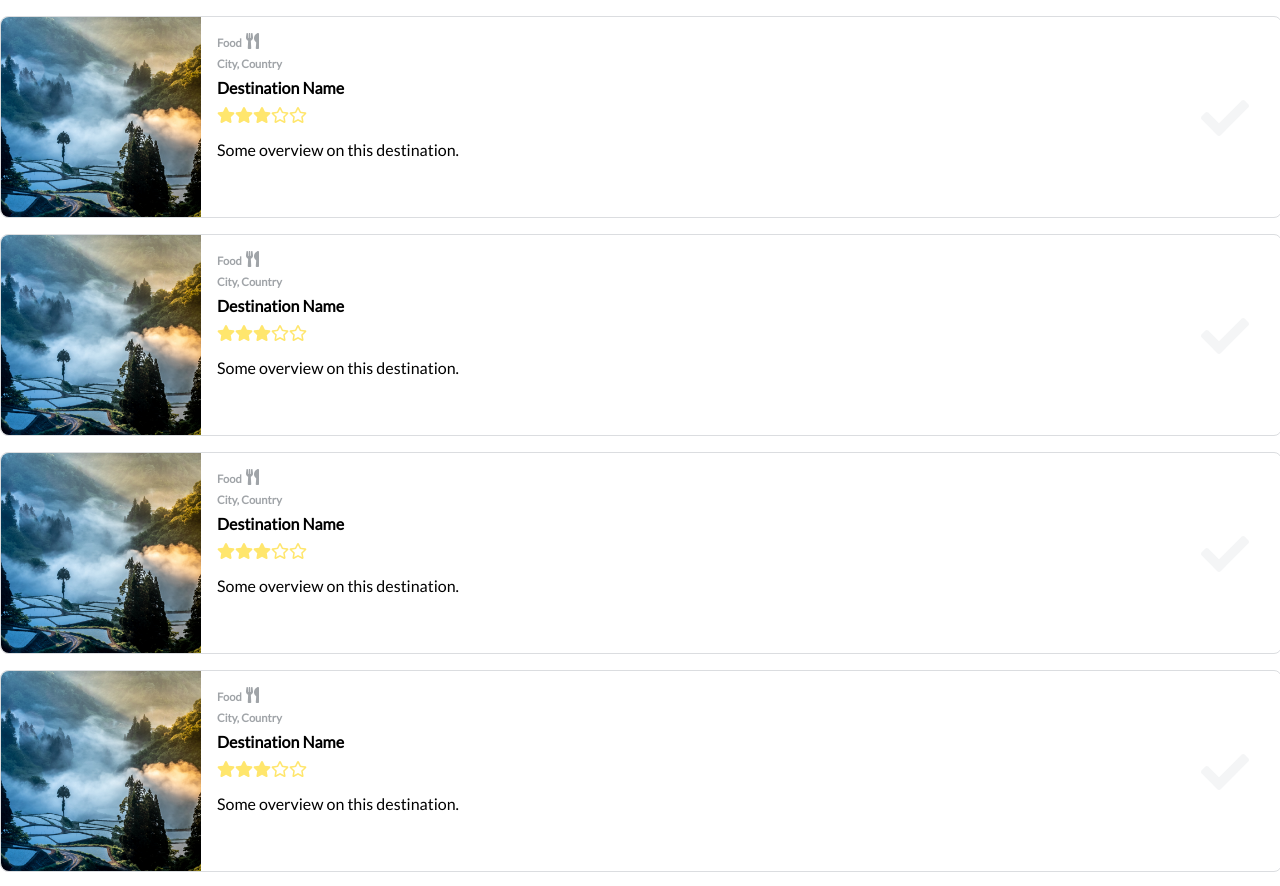
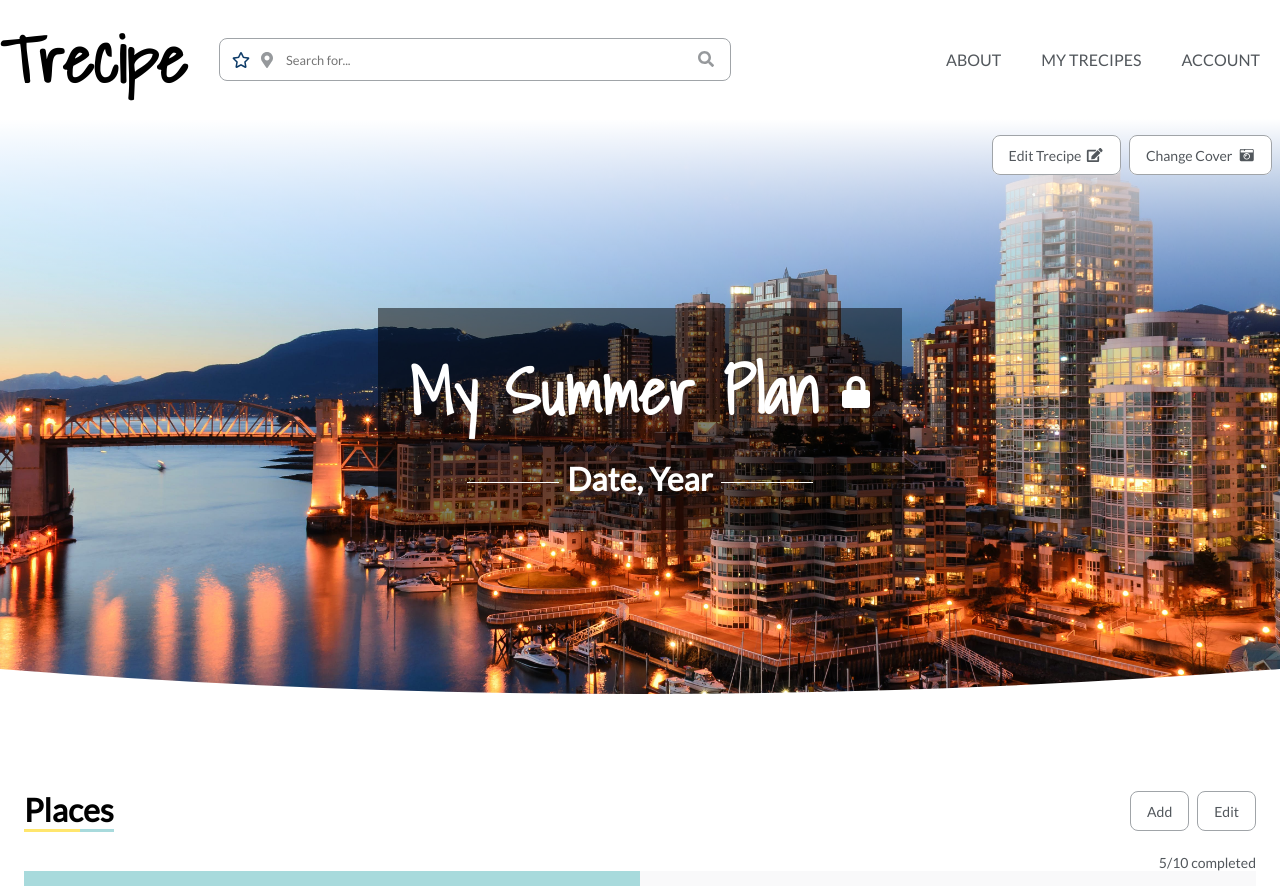
Before and after one commit to shizuko-akamoto/Trecipe, a React (Create React App) app: page /1 in a window 1280 px wide. Shown: the top 886 px of the page. Built offline with nearby package versions, Linux system fonts and the light colour scheme.

Commit message:
Set up some basic view of Trecipe page. Most of the elements are laid out in their correct position, but not much of the functions are present yet.

```diff
--- a/src/components/Button/Button.tsx
+++ b/src/components/Button/Button.tsx
@@ -44,7 +44,7 @@ export class Button extends Component<ButtonProps, ButtonState> {
 
   render() {
     return (
-      <div>
+      <div className="button-wrapper">
         <button
           className={
             this.props.text === "" && !isUndefined(this.props.icon)
--- a/src/components/Button/buttons.scss
+++ b/src/components/Button/buttons.scss
@@ -1,4 +1,9 @@
 @import "../variables";
+
+.button-wrapper {
+  border-radius: 8px;
+  background-color: $tc-white;
+}
 
 .button {
   background-color: $tc-white;
@@ -32,7 +37,7 @@
     border-color: $light-gray;
   }
   .button-icon {
-    padding: 5px;
+    padding-left: 5px;
   }
 }
 
--- a/src/components/CoverPhoto/CoverPhoto.tsx
+++ b/src/components/CoverPhoto/CoverPhoto.tsx
@@ -1,10 +1,11 @@
-import React from "react";
+import React, { ReactNode, ReactNodeArray } from "react";
 import Background from "../../pages/MyTrecipes/TrecipeCard/BetterDefaultImage.png";
 import PhotoUploader from "../PhotoUploader/PhotoUploader";
 
 export interface CoverphotoProps {
   trecipeCardID: number;
   imageSource: string;
+  buttons?: ReactNodeArray;
 }
 
 export interface CoverphotoState {
@@ -16,6 +17,7 @@ export class CoverPhoto extends React.Component<CoverphotoProps> {
   public static defaultProps: Partial<CoverphotoProps> = {
     trecipeCardID: 42,
     imageSource: "url(" + Background + ")",
+    buttons: [],
   };
 
   public readonly state: Readonly<CoverphotoState> = {
@@ -50,14 +52,18 @@ export class CoverPhoto extends React.Component<CoverphotoProps> {
         <div
           className="coverPhotoImage"
           style={{
-            backgroundImage: `linear-gradient(180deg,rgba(255, 255, 255, 0) 35%,rgba(0, 0, 0, 0.5) 100%),
+            backgroundImage: `linear-gradient(180deg, #FFFFFF 0%, rgba(255, 255, 255, 0) 35%),
                      ${this.state.sourceImage}`,
           }}
-          onClick={this.toggle.bind(this)}
-        />
-        <PhotoUploader
-          changeFileCallback={this.fileUpdateCallback.bind(this)}
-        />
+          onClick={this.toggle.bind(this)}>
+          {this.props.children}
+        </div>
+        <div className="coverPhotoBtnsWrapper">
+          {this.props.buttons}
+          <PhotoUploader
+            changeFileCallback={this.fileUpdateCallback.bind(this)}
+          />
+        </div>
         {this.state.isOpen && (
           <dialog
             className="coverPhotoDialog"
--- a/src/components/CoverPhoto/coverPhoto.scss
+++ b/src/components/CoverPhoto/coverPhoto.scss
@@ -1,15 +1,20 @@
 @import "../variables";
-.coverPhotoUploadButton {
+
+.coverPhotoBtnsWrapper {
   position: absolute;
-  right: 1em;
-  top: 1em;
+  top: 1rem;
+  right: 0.5rem;
+  display: flex;
+
+  & > * {
+    margin-left: 0.5rem;
+  }
 }
 
 .coverPhotoWrapper {
-  height: 35%;
+  height: 100%;
   width: 100%;
-  position: absolute;
-  top: 0;
+  position: relative;
 }
 
 .coverPhotoImage {
@@ -18,11 +23,9 @@
   background-position: center;
   background-repeat: no-repeat;
   background-size: cover;
-  position: relative;
-  margin: auto;
-  top: 0;
-  left: 0;
   cursor: pointer;
+  display: flex;
+  justify-content: center;
   &:hover {
     opacity: 0.7;
   }
@@ -42,14 +45,7 @@
   height: 200%;
   width: 80%;
   top: 10%;
-}
-
-.coverPhotoUploadButton .button {
-  &:hover {
-    background-color: white;
-    color: $mid-gray;
-    border-color: $mid-gray;
-  }
+  z-index: 1000;
 }
 
 .coverPhotoSelector {
--- /dev/null
+++ b/src/components/ProgressBar/ProgressBar.scss
@@ -0,0 +1,20 @@
+@import "../../components/variables";
+
+.progress-bar {
+  height: 10px;
+  position: relative;
+  background-color: $white-gray;
+
+  .progress-bar-filler {
+    background-color: $powder-blue;
+    height: 100%;
+    max-width: 100%;
+  }
+}
+
+.progress-bar-text {
+  font-size: $button-font-size;
+  font-family: $default-font-family;
+  text-align: right;
+  color: $mid-gray;
+}
--- /dev/null
+++ b/src/components/ProgressBar/ProgressBar.tsx
@@ -0,0 +1,41 @@
+import React, { CSSProperties } from "react";
+import "./ProgressBar.scss";
+
+export interface ProgressBarProps {
+  total: number;
+  completed: number;
+  showText: boolean;
+  barStyle?: CSSProperties;
+  fillerStyle?: CSSProperties;
+}
+
+export class ProgressBar extends React.Component<ProgressBarProps> {
+  private calcPercentage() {
+    return this.props.total === 0
+      ? 0
+      : (this.props.completed / this.props.total) * 100;
+  }
+
+  render() {
+    const barStyle = this.props.barStyle ? this.props.barStyle : {};
+    const fillerStyle = this.props.fillerStyle ? this.props.fillerStyle : {};
+    return (
+      <div>
+        {this.props.showText && (
+          <div className="progress-bar-text">
+            {this.props.completed}/{this.props.total} completed
+          </div>
+        )}
+        <div className="progress-bar" style={barStyle}>
+          <div
+            className="progress-bar-filler"
+            style={{
+              width: this.calcPercentage.bind(this)() + "%",
+              ...fillerStyle,
+            }}
+          />
+        </div>
+      </div>
+    );
+  }
+}
--- a/src/pages/Trecipe/Trecipe.scss
+++ b/src/pages/Trecipe/Trecipe.scss
@@ -1,4 +1,116 @@
 @import "../../components/variables";
+@import "../../components/mixins";
+@import "../../components/animation";
+
+.tc-header-container {
+  font-family: $default-font-family;
+  position: relative;
+  background: $tc-white;
+  height: 600px;
+
+  .tc-edit-btn {
+    position: absolute;
+    top: 1rem;
+    left: 1rem;
+  }
+
+  .tc-header-text {
+    flex-basis: 30%;
+    align-self: center;
+    text-align: center;
+    white-space: nowrap;
+    color: $tc-white;
+    background-color: rgba($tc-black, 0.5);
+    font-family: $default-font-family;
+    padding: 1rem;
+
+    .tc-header-title {
+      display: flex;
+      margin: 1rem;
+      align-items: center;
+      justify-content: center;
+
+      .tc-header-name {
+        font-family: $logo-font-family;
+        margin: 0;
+        font-size: $logo-font-size;
+      }
+
+      .tc-header-privacy {
+        margin-left: 1.5rem;
+        font-size: $title-font-size;
+      }
+    }
+
+    .tc-header-time {
+      font-size: $title-font-size;
+      margin: 1rem;
+
+      &:before,
+      &:after {
+        background-color: $tc-white;
+        content: "";
+        display: inline-block;
+        height: 1px;
+        position: relative;
+        vertical-align: middle;
+        width: 20%;
+      }
+
+      &:before {
+        right: 0.5rem;
+        margin-left: -50%;
+      }
+
+      &:after {
+        left: 0.5rem;
+        margin-right: -50%;
+      }
+    }
+  }
+
+  .border {
+    position: absolute;
+    bottom: -50px;
+    width: 100%;
+    height: 100px;
+    fill: $tc-white;
+  }
+}
+
+.content-wrapper {
+  box-sizing: border-box;
+  background-color: $tc-white;
+  padding: 0 0 10rem 0;
+  min-height: 100vh;
+  margin: auto auto 21.875rem;
+  box-shadow: -20px 1.5rem 2rem 0px rgba(0, 0, 0, 0.08);
+  font-family: $default-font-family;
+
+  .content {
+    font-family: $default-font-family;
+    font-size: $default-font-size;
+    max-width: 1280px;
+    margin: 0 auto;
+    padding: 3.125rem 1.5rem 0 1.5rem;
+  }
+
+  .title-with-btns {
+    display: flex;
+    justify-content: space-between;
+    align-items: center;
+    .page-title {
+      @include title-border-bottom($powder-blue, $crayola-yellow);
+      font-size: $title-font-size;
+    }
+
+    .dest-edit-btn-wrapper {
+      display: flex;
+      & > * {
+        margin-left: 0.5rem;
+      }
+    }
+  }
 
   .destination-cards {
     padding: 0;
@@ -6,6 +118,7 @@
 
     & > * {
       margin-bottom: 1rem;
+      //animation: fade-in 0.4s ease;
     }
   }
 
@@ -23,3 +136,4 @@
       font-size: $button-font-size;
     }
   }
+}
--- a/src/pages/Trecipe/Trecipe.tsx
+++ b/src/pages/Trecipe/Trecipe.tsx
@@ -1,10 +1,6 @@
 import React from "react";
 import "../Trecipe/Trecipe.scss";
-import {
-  DestinationCard,
-  DestinationCategory,
-  DestinationModel,
-} from "./DestinationCard/DestinationCard";
+import { DestinationCard } from "./DestinationCard/DestinationCard";
 import {
   DragDropContext,
   Droppable,
@@ -13,6 +9,15 @@ import {
 } from "react-beautiful-dnd";
 import SampleDestImage from "./sample.jpg";
 import { FontAwesomeIcon } from "@fortawesome/react-fontawesome";
+import { Footer } from "../../components/Footer/Footer";
+import { Header } from "../../components/Header/Header";
+import { ProgressBar } from "../../components/ProgressBar/ProgressBar";
+import {
+  DestinationCategory,
+  DestinationModel,
+} from "../../redux/TrecipeList/types";
+import { CoverPhoto } from "../../components/CoverPhoto/CoverPhoto";
+import { Button } from "../../components/Button/Button";
 
 /**
  * Trecipe State
@@ -105,8 +110,57 @@ export class Trecipe extends React.Component<{}, TrecipeState> {
     return listCopy;
   }
 
+  private onDestAddClick() {
+    // TODO: open destination add popup
+  }
+
+  private onDestEditClick() {
+    this.toggleEdit();
+  }
+
   render() {
     return (
+      <div>
+        <Header />
+        <div className="tc-header-container">
+          <CoverPhoto
+            buttons={[
+              <Button key="Edit Trecipe" text="Edit Trecipe" icon="edit" />,
+            ]}>
+            <div className="tc-header-text">
+              <div className="tc-header-title">
+                <h1 className="tc-header-name">My Summer Plan</h1>
+                <FontAwesomeIcon className="tc-header-privacy" icon={"lock"} />
+              </div>
+              <h3 className="tc-header-time">Date, Year</h3>
+            </div>
+          </CoverPhoto>
+          <svg
+            className="border"
+            xmlns="http://www.w3.org/2000/svg"
+            viewBox="0 0 100 100"
+            preserveAspectRatio="none">
+            <path d="M 0 0 Q 50 50 100 0 V 100 H 0 Z" />
+          </svg>
+        </div>
+        <div className="content-wrapper">
+          <div className="content">
+            <span className="title-with-btns">
+              <h1 className="page-title">Places</h1>
+              <span className="dest-edit-btn-wrapper">
+                <Button text="Add" onClick={this.onDestAddClick.bind(this)} />
+                <Button
+                  text={this.state.isInEdit ? "Done" : "Edit"}
+                  onClick={this.onDestEditClick.bind(this)}
+                />
+              </span>
+            </span>
+            <ProgressBar
+              total={10}
+              completed={5}
+              showText={true}
+              barStyle={{ height: "1rem" }}
+            />
             <div>
               <DragDropContext onDragEnd={this.onDestDragEnd.bind(this)}>
                 <Droppable droppableId="droppable">
@@ -138,6 +192,12 @@ export class Trecipe extends React.Component<{}, TrecipeState> {
                 </button>
               )}
             </div>
+            <h1 className="page-title">See places on the map</h1>
+            <div className="trecipe-map" />
+          </div>
+          <Footer />
+        </div>
+      </div>
     );
   }
 }
```
Also changed, not shown: src/components/Rating/RatingBar.tsx (+1 -6 lines), src/pages/MyTrecipes/TrecipeCard/TrecipeCard.tsx (+8 -17 lines), src/pages/Trecipe/DestinationCard/DestinationCard.tsx (+2 -53 lines), src/redux/TrecipeList/types.ts (+58 -0 lines). Lines whose indentation alone changed are shown as unchanged.
